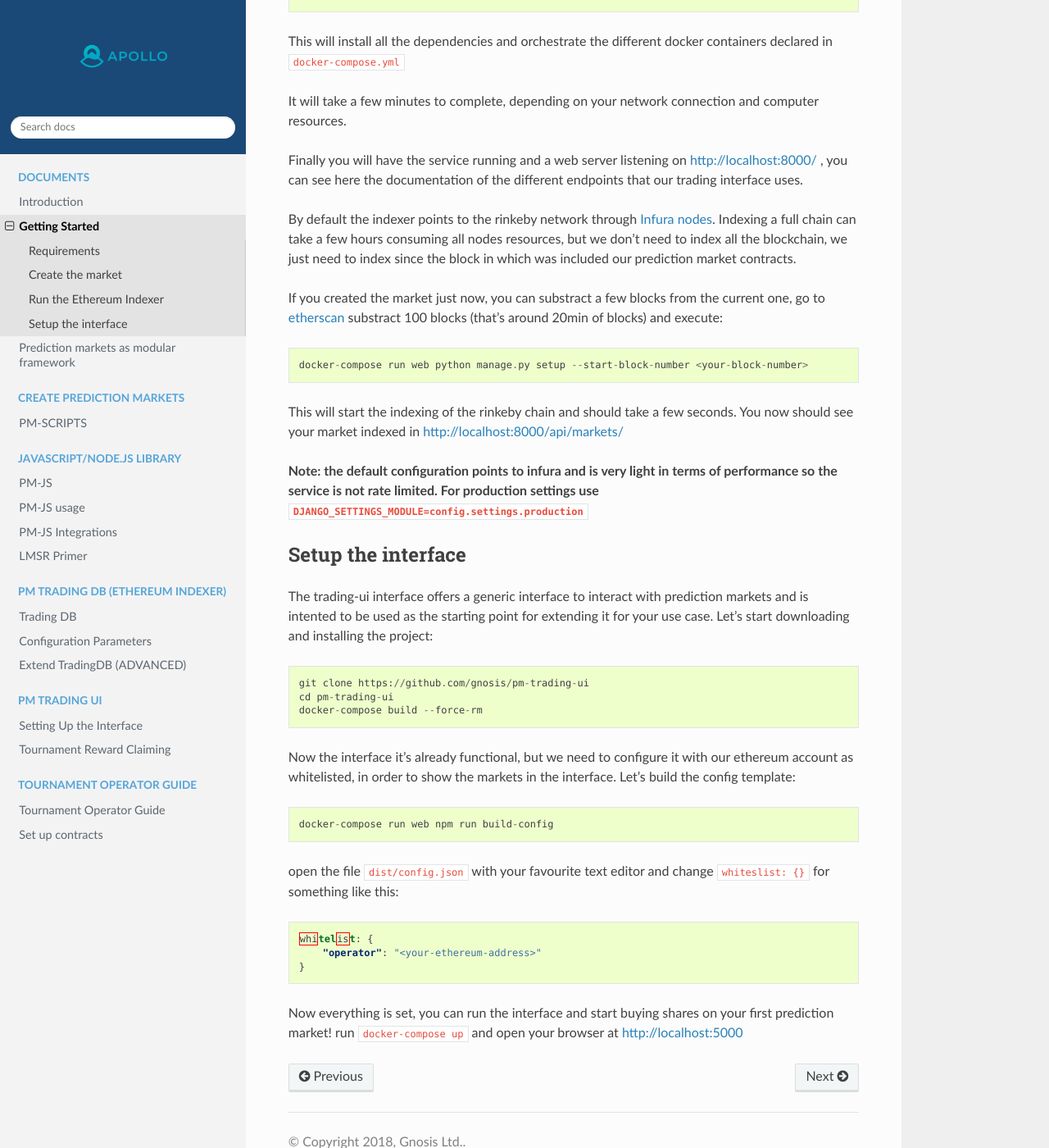
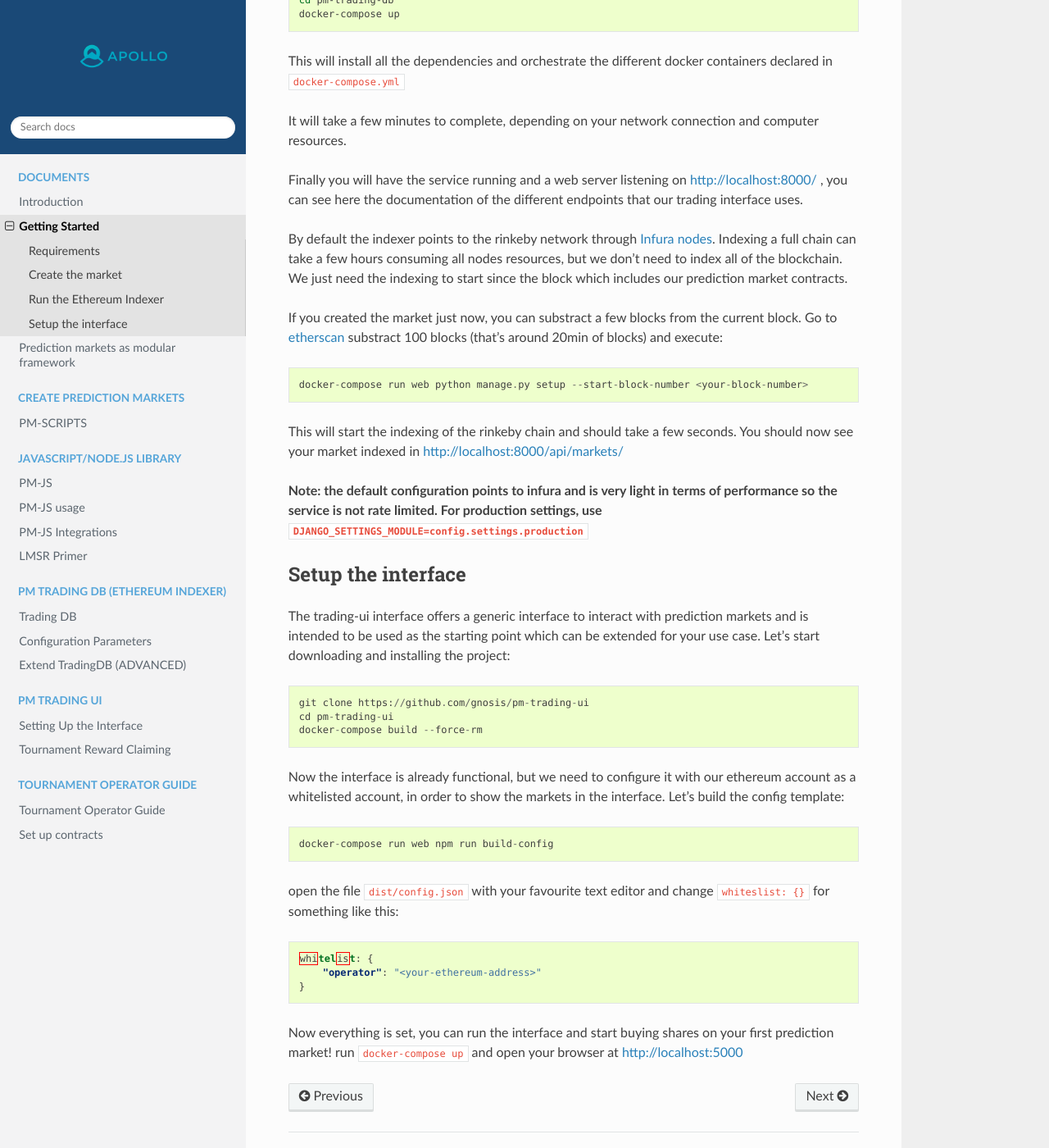
Before and after one commit to uivlis/conditional-tokens, a Sphinx documentation site: the page built from source/getting-started.md, in a window 1280 px wide and 1400 px high, scrolled down 1723 px. Shown: the whole window at 82% size. Built offline with Sphinx 7.4.7 and the Read the Docs theme 2.0.0, drawn with Linux system fonts in a browser that asks for light colours; some of the changed text lies outside the part shown.

Commit message:
edited language

`````diff
--- a/source/getting-started.md
+++ b/source/getting-started.md
@@ -1,6 +1,6 @@
 # Getting Started
 
-We are going to explain the minimum steps to have a prediction market deployed on a testnet and being able to interact with it through our trading interface.
+We are going to explain the minimum steps to have a prediction market deployed on a testnet and be able to interact with it through our trading interface.
 
 ## Requirements
 * [Nodejs >= 7](https://nodejs.org/en/)
@@ -15,7 +15,7 @@ git clone https://github.com/gnosis/pm-scripts
 cd pm-scripts
 npm i
 ````
-You need to modify `conf/config.json` and use an ethereum account you own with ether. [check the rinkeby faucet](https://faucet.rinkeby.io/)
+You need to modify `conf/config.json` and use an ethereum account you own which has ether. [check the rinkeby faucet](https://faucet.rinkeby.io/)
 
 You can use this config:
 ```json
@@ -42,16 +42,16 @@ You can use this config:
    "collateralToken":"0xd19bce9f7693598a9fa1f94c548b20887a33f141"
 }
 ```
-**Please note that we are using a TEST ACCOUNT, don't use it with real funds or in production. Create another account with metamask, ganache-cli or any available ethereum wallet provider**
+**Please note that we are using a TEST ACCOUNT in the example above. Don't use this account specified above with real funds or in production. Create another account for yourself with metamask, ganache-cli or any available ethereum wallet provider**
 
-You can use the example market `pm-scripts/examples/categoricalMarket.json` or modify it's content. **Be careful with the date format** or it won't be indexed by the backend service.
+You can use the example market `pm-scripts/examples/categoricalMarket.json` or modify its content. **Be careful with the date format**. Otherwise it won't be indexed by the backend service.
 
 Run the creation command:
 ```sh
 npm run deploy -- -m examples/categoricalMarket.json -w 1e18
 ```
 
-This will create all the contracts related with a prediction market, [wrap ether](https://weth.io/) for you and fund the market with the WETH.
+This will create all the contracts related to a prediction market, [wrap ether](https://weth.io/) for you and fund the market with the WETH.
 
 Follow the instructions that `pm-script` prompts in the console until the end.
 
@@ -70,19 +70,19 @@ It will take a few minutes to complete, depending on your network connection and
 
 Finally you will have the service running and a web server listening on [http://localhost:8000/](http://localhost:8000/) , you can see here the documentation of the different endpoints that our trading interface uses.
 
-By default the indexer points to the rinkeby network through [Infura nodes](https://infura.io/). Indexing a full chain can take a few hours consuming all nodes resources, but we don't need to index all the blockchain, we just need to index since the block in which was included our prediction market contracts.
+By default the indexer points to the rinkeby network through [Infura nodes](https://infura.io/). Indexing a full chain can take a few hours consuming all nodes resources, but we don't need to index all of the blockchain. We just need the indexing to start since the block which includes our prediction market contracts.
 
-If you created the market just now, you can substract a few blocks from the current one, go to [etherscan](https://rinkeby.etherscan.io/) substract 100 blocks (that's around 20min of blocks) and execute:
+If you created the market just now, you can substract a few blocks from the current block. Go to [etherscan](https://rinkeby.etherscan.io/) substract 100 blocks (that's around 20min of blocks) and execute:
 ```
 docker-compose run web python manage.py setup --start-block-number <your-block-number>
 ```
 
-This will start the indexing of the rinkeby chain and should take a few seconds. You now should see your market indexed in [http://localhost:8000/api/markets/](http://localhost:8000/api/markets/)
+This will start the indexing of the rinkeby chain and should take a few seconds. You should now see your market indexed in [http://localhost:8000/api/markets/](http://localhost:8000/api/markets/)
 
-**Note: the default configuration points to infura and is very light in terms of performance so the service is not rate limited. For production settings use `DJANGO_SETTINGS_MODULE=config.settings.production`**
+**Note: the default configuration points to infura and is very light in terms of performance so the service is not rate limited. For production settings, use `DJANGO_SETTINGS_MODULE=config.settings.production`**
 
 ## Setup the interface
-The trading-ui interface offers a generic interface to interact with prediction markets and is intented to be used as the starting point for extending it for your use case.
+The trading-ui interface offers a generic interface to interact with prediction markets and is intended to be used as the starting point which can be extended for your use case.
 Let's start downloading and installing the project:
 ```
 git clone https://github.com/gnosis/pm-trading-ui
@@ -90,7 +90,7 @@ cd pm-trading-ui
 docker-compose build --force-rm
 ```
 
-Now the interface it's already functional, but we need to configure it with our ethereum account as whitelisted, in order to show the markets in the interface.
+Now the interface is already functional, but we need to configure it with our ethereum account as a whitelisted account, in order to show the markets in the interface.
 Let's build the config template:
 ```
 docker-compose run web npm run build-config
`````
